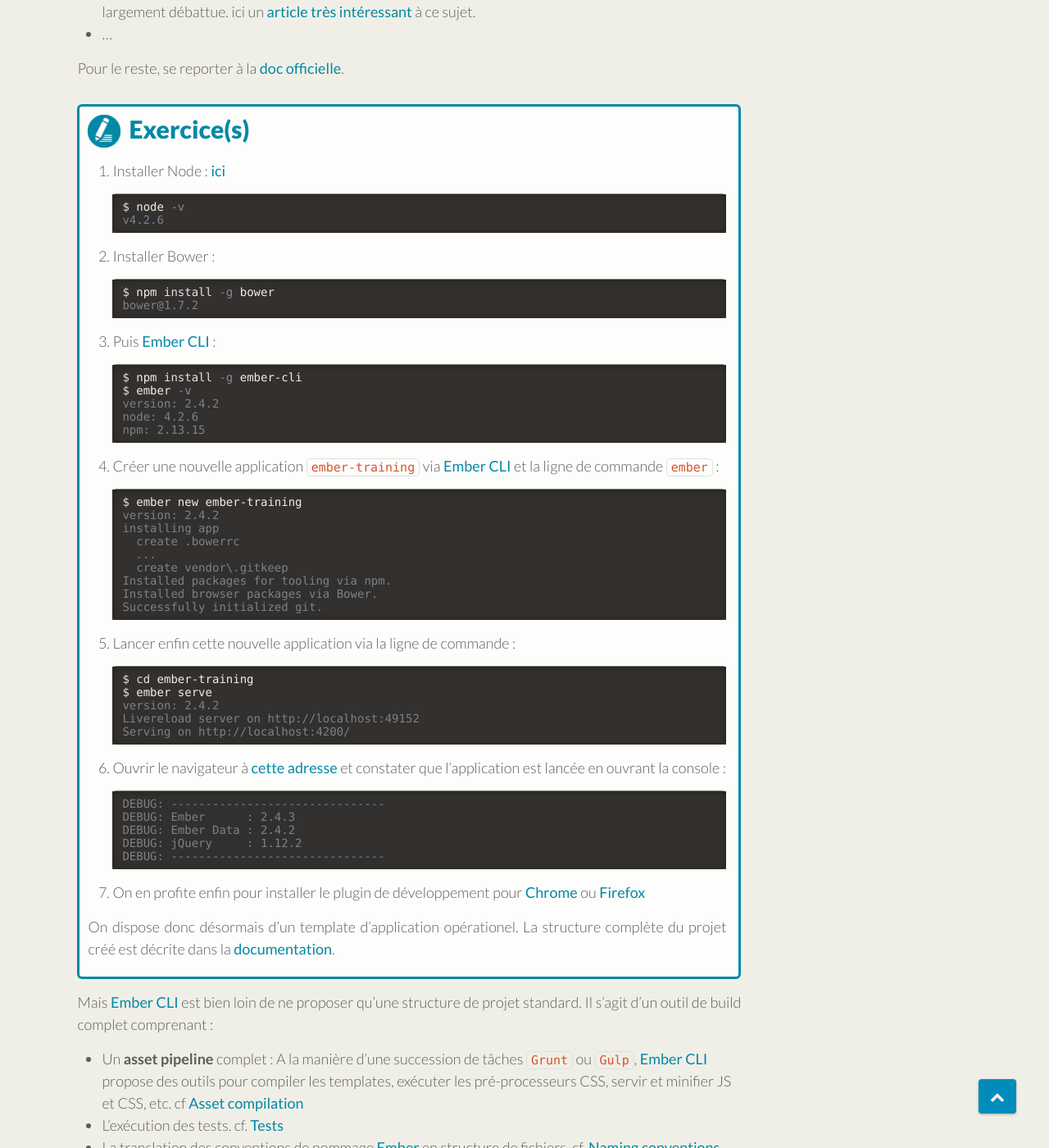
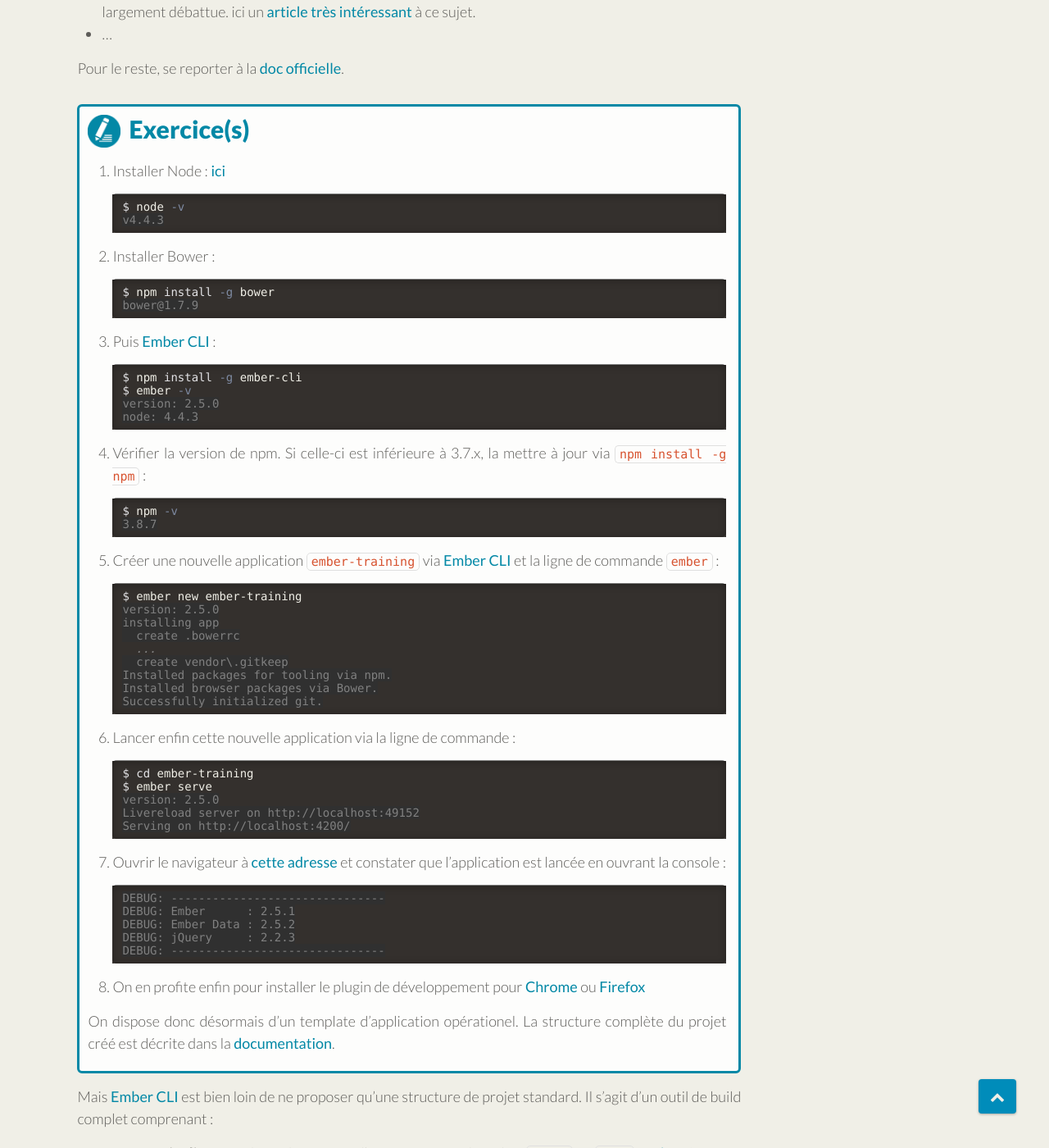
Before and after one commit to bmeurant/bmeurant.github.io, a Jekyll site: the page built from ember/training/ember-cli.md, in a window 1280 px wide and 1400 px high, scrolled down 1105 px. Shown: the whole window at 82% size. Built offline with Jekyll 4.4.1, drawn with Linux system fonts in a browser that asks for light colours; nearby versions of some CDN libraries.

Commit message:
Update ember-cli & ember versions

````diff
--- a/ember/training/ember-cli.md
+++ b/ember/training/ember-cli.md
@@ -51,14 +51,14 @@
 
    ```console
    $ node -v
-   v4.2.6
+   v4.4.3
    ```
 
 1. Installer Bower :
 
    ```console
    $ npm install -g bower
-   bower@1.7.2
+   bower@1.7.9
    ```
 
 1. Puis [Ember CLI](http://www.ember-cli.com/) :
@@ -66,16 +66,22 @@
    ```console
    $ npm install -g ember-cli
    $ ember -v
-   version: 2.4.2
-   node: 4.2.6
-   npm: 2.13.15
+   version: 2.5.0
+   node: 4.4.3
+   ```
+
+1. Vérifier la version de npm. Si celle-ci est inférieure à 3.7.x, la mettre à jour via ``npm install -g npm``  :
+
+   ```console
+   $ npm -v
+   3.8.7
    ```
 
 1. Créer une nouvelle application ``ember-training`` via [Ember CLI](http://www.ember-cli.com/) et la ligne de commande `ember` :
 
    ```console
    $ ember new ember-training
-   version: 2.4.2
+   version: 2.5.0
    installing app
      create .bowerrc
      ...
@@ -90,7 +96,7 @@
    ```console
    $ cd ember-training
    $ ember serve
-   version: 2.4.2
+   version: 2.5.0
    Livereload server on http://localhost:49152
    Serving on http://localhost:4200/
    ```
@@ -99,9 +105,9 @@
 
    ```console
    DEBUG: -------------------------------
-   DEBUG: Ember      : 2.4.3
-   DEBUG: Ember Data : 2.4.2
-   DEBUG: jQuery     : 1.12.2
+   DEBUG: Ember      : 2.5.1
+   DEBUG: Ember Data : 2.5.2
+   DEBUG: jQuery     : 2.2.3
    DEBUG: -------------------------------
    ```
 
@@ -175,7 +181,7 @@
    ...
 
      "dependencies": {
-       "ember": "~2.4.3",
+       "ember": "~2.5.1",
        ...
        "bootstrap-sass": "~3.3.6"
      }
````
Also changed, not shown: ember/training/components.md (+2 -2 lines), ember/training/ember-data.md (+8 -8 lines).
